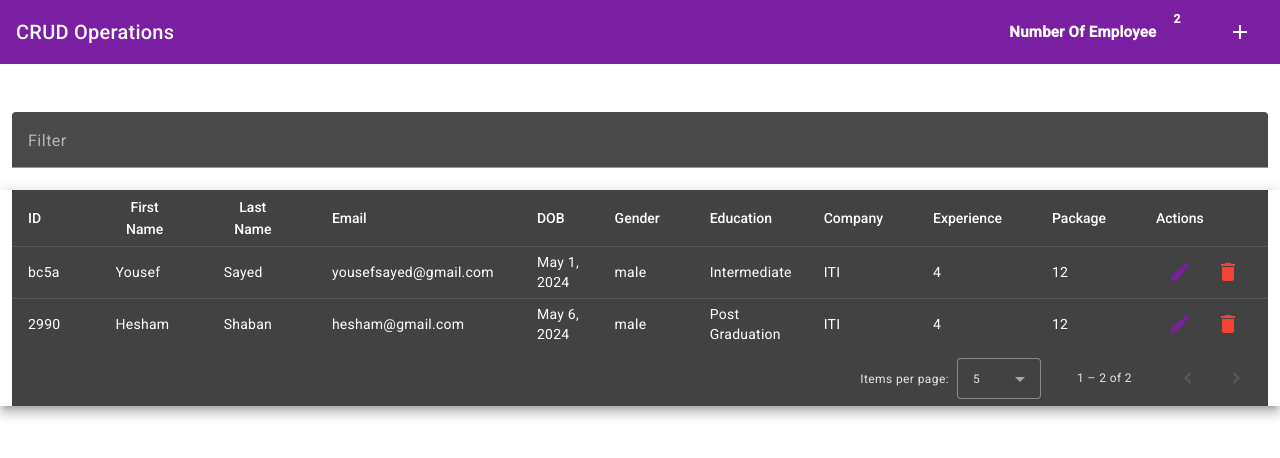
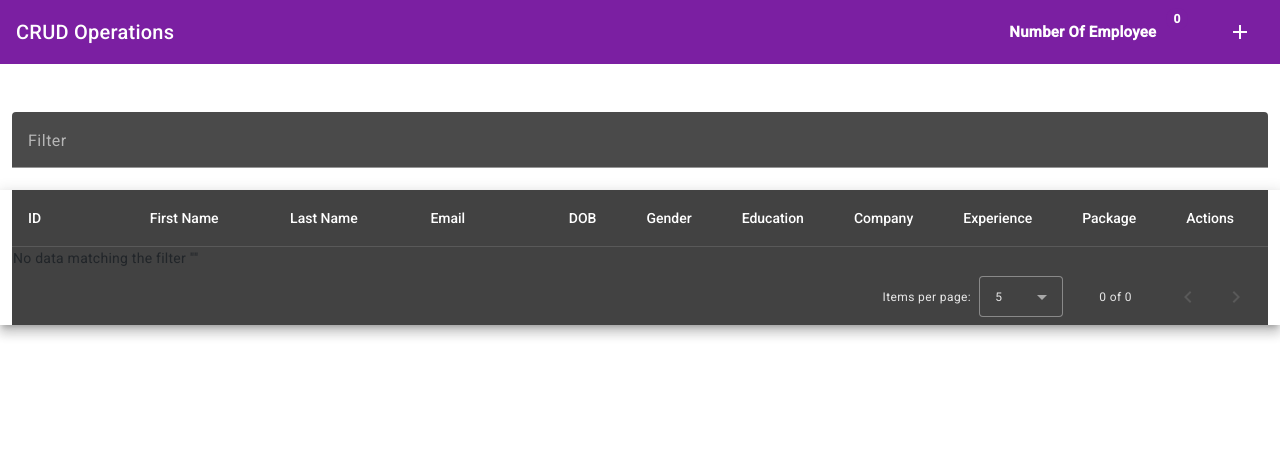
Before and after one commit to HeshamAhmedShaban/Crud-Operations-Using-Angular-Material, an Angular app in the folder task1-crud-operations/: page / in a window 1280 px wide. Shown: the top 458 px of the page. Built offline with nearby package versions, Linux system fonts and the light colour scheme; data requests are answered from the project's data file.

Commit message:
Number Of Employee is Dynamic When Add Or Delete Employee

```diff
--- a/task1-crud-operations/src/app/core/services/employee.service.ts
+++ b/task1-crud-operations/src/app/core/services/employee.service.ts
@@ -1,8 +1,7 @@
 import { HttpClient } from '@angular/common/http';
 import { Injectable } from '@angular/core';
-import { BehaviorSubject, Observable } from 'rxjs';
+import { BehaviorSubject, Observable, map, tap } from 'rxjs';
 import { IEmployee } from '../models/interfaces/iemployee';
-import { log } from 'console';
 
 @Injectable({
   providedIn: 'root'
@@ -12,15 +11,22 @@ export class EmployeeService {
   private employeesSubject: BehaviorSubject<IEmployee[]> = new BehaviorSubject<IEmployee[]>([]);
   public employees$: Observable<IEmployee[]> = this.employeesSubject.asObservable();
 
+  // private numberOfEmployeesSubject: BehaviorSubject<number> = new BehaviorSubject<number>(0);
+  // public numberOfEmployees$: Observable<number> = this.numberOfEmployeesSubject.asObservable();
 
   constructor(private _http: HttpClient) {
     this.getEmployees().subscribe(employees => {
       this.employeesSubject.next(employees);
+      // this.numberOfEmployeesSubject.next(employees.length);
     });
   }
 //Get All Employees
   getEmployees():Observable<IEmployee[]>{
     return this._http.get<IEmployee[]>("http://localhost:3000/Employees")
+  }
+
+  getEmployeeCount():Observable<number>{
+    return this.employees$.pipe(map(employees => employees.length))
   }
 //Add Employee
   addEmpolyee(data:IEmployee):Observable<IEmployee>{
@@ -34,6 +40,26 @@ export class EmployeeService {
 
   //Delete Employee
   deleteEmployee(id:string):Observable<IEmployee>{
-    return this._http.delete<IEmployee>(`http://localhost:3000/Employees/${id}`)
+    return this._http.delete<IEmployee>(`http://localhost:3000/Employees/${id}`).pipe(
+      tap(()=>{
+        this.notifyEmployeeDeleted(id);
+      })
+    )
+  }
+
+  updateEmployees(): void {
+    this.getEmployees().subscribe(employees => {
+      this.employeesSubject.next(employees);
+    });
+  }
+
+  // notifyEmployeeDeleted() {
+  //   this.numberOfEmployeesSubject.next(this.numberOfEmployeesSubject.value - 1);
+  // }
+
+
+  notifyEmployeeDeleted(id:string) {
+    const currentEmployees = this.employeesSubject.getValue();
+    this.employeesSubject.next(currentEmployees.filter(emp => emp.id !== id));
   }
 }
--- a/task1-crud-operations/src/app/core/static-components/add-edit-employee/add-edit-employee.component.ts
+++ b/task1-crud-operations/src/app/core/static-components/add-edit-employee/add-edit-employee.component.ts
@@ -48,32 +48,61 @@ this.employeeForm=this.formBulder.group({
     this.employeeForm.patchValue(this.editData);
   }
 
-  FormSubmit(){
-  if(this.employeeForm.valid){
-    if(this.editData){
-      this.serviceEmployee.updateEmployee(this.editData.id,this.employeeForm.value).subscribe({
-        next:(res)=>{
+//   FormSubmit(){
+//   if(this.employeeForm.valid){
+//     if(this.editData){
+//       this.serviceEmployee.updateEmployee(this.editData.id,this.employeeForm.value).subscribe({
+//         next:(res)=>{
           // alert("Employee updated successfully")
-          this.actionService.openSnackBar("Employee updated successfully")
+//           this.actionService.openSnackBar("Employee updated successfully")
+//           this.dialogRef.close(true);
+//         },
+//         error:(err)=>{
+//           alert("Error while adding the employee"+" "+err)
+//         }
+//       });
+//     }else{
+//       this.serviceEmployee.addEmpolyee(this.employeeForm.value).subscribe({
+//         next:(res)=>{
+          // alert("Employee added successfully")
+//           this.actionService.openSnackBar("Employee added successfully")
+//           this.dialogRef.close(true);
+//         },
+//         error:(err)=>{
+//           alert("Error while adding the employee"+" "+err)
+//         }
+//       });
+//     }
+
+//   }
+//   }
+// }
+
+FormSubmit(): void {
+  if (this.employeeForm.valid) {
+    if (this.editData) {
+      this.serviceEmployee.updateEmployee(this.editData.id, this.employeeForm.value).subscribe({
+        next: (res) => {
+          this.actionService.openSnackBar("Employee updated successfully");
           this.dialogRef.close(true);
+          this.serviceEmployee.updateEmployees(); // Emit new value for employees$
         },
-        error:(err)=>{
-          alert("Error while adding the employee"+" "+err)
+        error: (err) => {
+          alert("Error while updating the employee" + " " + err);
         }
       });
-    }else{
+    } else {
       this.serviceEmployee.addEmpolyee(this.employeeForm.value).subscribe({
-        next:(res)=>{
-          // alert("Employee added successfully")
-          this.actionService.openSnackBar("Employee added successfully")
+        next: (res) => {
+          this.actionService.openSnackBar("Employee added successfully");
           this.dialogRef.close(true);
+          this.serviceEmployee.updateEmployees(); // Emit new value for employees$
         },
-        error:(err)=>{
-          alert("Error while adding the employee"+" "+err)
+        error: (err) => {
+          alert("Error while adding the employee" + " " + err);
         }
       });
     }
-
-  }
   }
 }
+}
--- a/task1-crud-operations/src/app/core/static-components/header/header.component.html
+++ b/task1-crud-operations/src/app/core/static-components/header/header.component.html
@@ -2,7 +2,8 @@
   <mat-toolbar-row>
     <span class="example-spacer">CRUD Operations</span>
     <div class="centered-div">
-      <span [matBadge]="numberOfEmployees | async" matBadgeOverlap="false" class="badge text-white">Number Of Employee</span>
+      <span matBadge="{{numberOfEmployees}}" matBadgeOverlap="false" class="badge text-white">Number Of Employee</span>
+      <!-- <span  matBadgeOverlap="false" class="badge text-white">Number Of Employee  {{numberOfEmployees}}</span> -->
     </div>
     <button mat-icon-button aria-label="Add Employee" (click)="openAddEdditEmployeeForm()">
       <mat-icon>add</mat-icon>
--- a/task1-crud-operations/src/app/core/static-components/header/header.component.ts
+++ b/task1-crud-operations/src/app/core/static-components/header/header.component.ts
@@ -10,7 +10,6 @@ import {MatBadgeModule} from '@angular/material/badge';
 
 import { CommonModule } from '@angular/common';
 import { EmployeeService } from '../../services/employee.service';
-import { BehaviorSubject } from 'rxjs';
 @Component({
   selector: 'app-header',
   standalone: true,
@@ -20,15 +19,16 @@ import { BehaviorSubject } from 'rxjs';
 })
 export class HeaderComponent implements OnInit {
 
-  numberOfEmployees:BehaviorSubject<number> = new BehaviorSubject<number>(0);
+  // numberOfEmployees:BehaviorSubject<number> = new BehaviorSubject<number>(0);
 
+  numberOfEmployees:number=0;
   constructor(private _dialog: MatDialog,private employeeService:EmployeeService) {}
 
 
   ngOnInit(): void {
     this.employeeService.employees$.subscribe(employees => {
-      this.numberOfEmployees.next(employees.length)
-    })
+      this.numberOfEmployees = employees.length;
+    });
   }
 
 
--- a/task1-crud-operations/src/app/features/employee-list/employee-list.component.ts
+++ b/task1-crud-operations/src/app/features/employee-list/employee-list.component.ts
@@ -52,15 +52,35 @@ constructor(private _serviceEmployee: EmployeeService,private dialogRef:MatDialo
   }
 
 
-  deleteEmployee(id:string){
+  // deleteEmployee(id:string){
+  //   this._serviceEmployee.deleteEmployee(id).subscribe({
+  //     next:(data)=>{
+  //       this.actionService.openSnackBar("Employee deleted successfully")
+  //       this.dialogRef.closeAll();
+  //       this._serviceEmployee.notifyEmployeeDeleted();
+  //       this.getAllEmployees()
+  //     }
+  //   })
+  // }
+
+  deleteEmployee(id: string) {
     this._serviceEmployee.deleteEmployee(id).subscribe({
-      next:(data)=>{
-        // alert("Employee deleted successfully")
-        this.actionService.openSnackBar("Employee deleted successfully")
-        this.getAllEmployees()
+      next: (res) => {
+        this.actionService.openSnackBar("Employee deleted successfully");
+
+        // Decrement the number of employees
+        this.dataSource.data = this.dataSource.data.filter(emp => emp.id !== id);
+
+        // Notify EmployeeService of the deletion
+        this._serviceEmployee.notifyEmployeeDeleted(id);
+
+        // Refresh the table
+        this.dataSource.paginator = this.paginator;
+        this.dataSource.sort = this.sort;
       }
-    })
+    });
   }
+
 
   openEditForm(data:IEmployee){
     this.dialogRef.open(AddEditEmployeeComponent,{
--- a/task1-crud-operations/src/app/server/db.json
+++ b/task1-crud-operations/src/app/server/db.json
@@ -16,30 +16,5 @@
   "profile": {
     "name": "typicode"
   },
-  "Employees": [
-    {
-      "id": "bc5a",
-      "firstName": "Yousef",
-      "lastName": "Sayed",
-      "email": "yousefsayed@gmail.com",
-      "dateOfBirth": "2024-05-01T21:00:00.000Z",
-      "gender": "male",
-      "education": "Intermediate",
-      "company": "ITI",
-      "experience": 4,
-      "package": 12
-    },
-    {
-      "id": "2990",
-      "firstName": "Hesham",
-      "lastName": "Shaban",
-      "email": "hesham@gmail.com",
-      "dateOfBirth": "2024-05-06T21:00:00.000Z",
-      "gender": "male",
-      "education": "Post Graduation",
-      "company": "ITI",
-      "experience": 4,
-      "package": 12
-    }
-  ]
+  "Employees": []
 }
```
